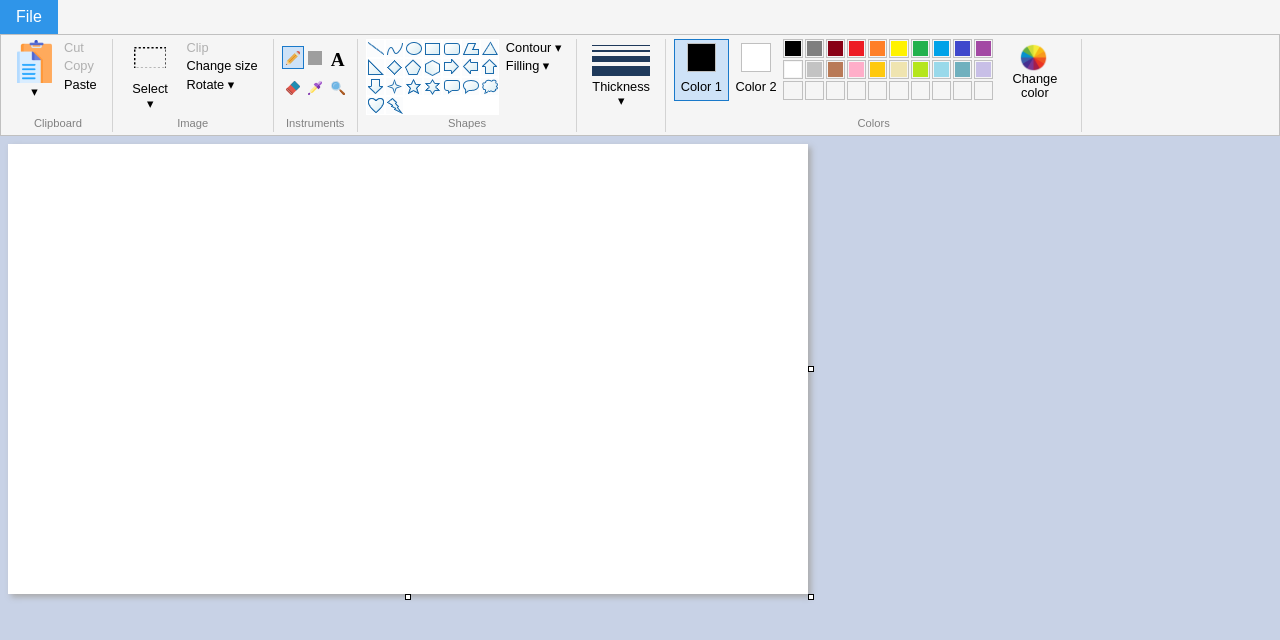
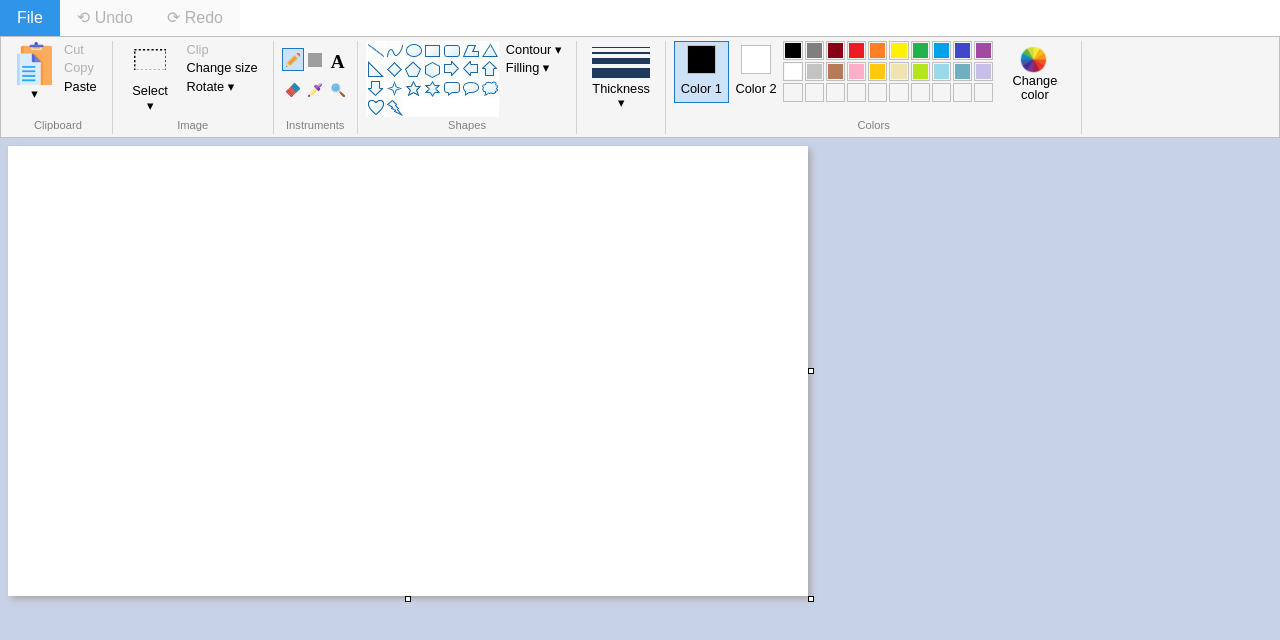
Before and after one commit to 1valdis/paint, a React (Create React App) app: page / in a window 1280 px wide. Shown: the top 640 px of the page. Built offline with nearby package versions, Linux system fonts and the light colour scheme; grey boxes are pictures that could not be loaded.

Commit message:
undo-redo (wip)

```diff
--- a/src/components/App/App.tsx
+++ b/src/components/App/App.tsx
@@ -28,6 +28,10 @@ import { Point } from '../../common/Point'
 import { ResizeSkewResult } from '../Image/ResizeSkew'
 import { Shape, Shapes, ShapeSettingValue } from '../Shapes/Shapes'
 import { ShapesInstrument } from '../instruments/Shapes/ShapesInstrument'
+import { TopPanel } from '../TopPanel/TopPanel'
+import { UndoRedo } from '../UndoRedo/UndoRedo'
+
+const historyLength = 50
 
 export const App = () => {
   const create = useCallback(() => {
@@ -40,6 +44,8 @@ export const App = () => {
   }, [])
 
   const [mainCanvas, setMainCanvas] = useState(create())
+  const [canvasHistory, setCanvasHistory] = useState([mainCanvas])
+  const [currentCanvasIndex, setCurrentCanvasIndex] = useState(0)
   const canvasOnDisplayRef = useRef<HTMLCanvasElement | null>(null)
 
   const [filename] = useState('pic.png')
@@ -100,14 +106,20 @@ export const App = () => {
     ctx.drawImage(mainCanvas, 0, 0)
   }, [mainCanvas])
 
-  const updateCanvas = (newCanvas: HTMLCanvasElement) => {
+  const updateCanvas = useCallback((newCanvas: HTMLCanvasElement) => {
     const canvas = document.createElement('canvas')
     canvas.width = newCanvas.width
     canvas.height = newCanvas.height
     const context = canvas.getContext('2d')!
     context.drawImage(newCanvas, 0, 0)
     setMainCanvas(canvas)
+    setCurrentCanvasIndex((index) => Math.min(index + 1, historyLength - 1))
+    if (canvasHistory.length === historyLength) {
+      setCanvasHistory((history) => [...history.slice(1), canvas])
+    } else {
+      setCanvasHistory((history) => [...history, canvas])
     }
+  }, [canvasHistory])
 
   const addNewColor = (newColor: Color) => {
     if (colors.find(
@@ -220,7 +232,7 @@ export const App = () => {
       rectangle: { top: 0, left: 0, width: pastedImage.width, height: pastedImage.height }
     })
     setInstrument('selection')
-  }, [mainCanvas, secondaryColor, isSelectionTransparent])
+  }, [mainCanvas, secondaryColor, isSelectionTransparent, updateCanvas])
 
   const createSelectionDetailsFromRectangle = useCallback((rectangle: Rectangle) => {
     if (rectangle.width === 0 && rectangle.height === 0) {
@@ -480,7 +492,7 @@ export const App = () => {
     newCtx.drawImage(selectionDetails.background, 0, 0)
     selectInstrument('selection')
     updateCanvas(newCanvas)
-  }, [mainCanvas, selectionDetails])
+  }, [mainCanvas, selectionDetails, updateCanvas])
 
   const cut = useCallback(async () => {
     copy()
@@ -503,7 +515,7 @@ export const App = () => {
     newCtx.drawImage(mainCanvas, -selectionDetails.rectangle.left, -selectionDetails.rectangle.top)
     selectInstrument('selection')
     updateCanvas(newCanvas)
-  }, [mainCanvas, selectionDetails])
+  }, [mainCanvas, selectionDetails, updateCanvas])
 
   const selectZoneType = useCallback((type: SelectionZoneType) => {
     selectInstrument('selection')
@@ -611,7 +623,7 @@ export const App = () => {
         }
       })
     }
-  }, [mainCanvas, selectionDetails])
+  }, [mainCanvas, selectionDetails, updateCanvas])
 
   const handleResizeSkew = useCallback((resizeSkewSettings: ResizeSkewResult) => {
     const canvasToModify = selectionDetails?.image ?? mainCanvas
@@ -664,7 +676,7 @@ export const App = () => {
       context.fillRect(0, 0, transformedCanvas.width, transformedCanvas.height)
       updateCanvas(transformedCanvas)
     }
-  }, [mainCanvas, selectionDetails, secondaryColor])
+  }, [selectionDetails, mainCanvas, secondaryColor, updateCanvas])
   // #endregion
 
   let instrumentComponent = <></>
@@ -733,11 +745,27 @@ export const App = () => {
   }
 
   return <>
+    <TopPanel>
       <FileMenu
         onFileCreate={() => { setMainCanvas(create()); selectInstrument(instrument) }}
         onFileOpen={open}
         onDownload={() => save(mainCanvas, filename)}
       ></FileMenu>
+      <UndoRedo
+        onUndo={() => {
+          if (currentCanvasIndex > 0) {
+            setCurrentCanvasIndex(currentCanvasIndex - 1)
+          }
+        }}
+        undoAvailable={currentCanvasIndex > 0}
+        onRedo={() => {
+          if (currentCanvasIndex < canvasHistory.length - 1) {
+            setCurrentCanvasIndex(currentCanvasIndex + 1)
+          }
+        }}
+        redoAvailable={currentCanvasIndex < canvasHistory.length - 1}
+      ></UndoRedo>
+    </TopPanel>
     <NavBar>
       <NavBarItem footer="Clipboard">
         <Clipboard
--- a/src/components/FileMenu/FileMenu.css
+++ b/src/components/FileMenu/FileMenu.css
@@ -1,11 +1,6 @@
-.file-menu{
-  align-self: stretch;
-}
 .file-menu-button{
   background-color: #1979ca;
   color: white;
-  padding: 0.5em 1em;
-  border: none;
 }
 .file-menu-button:hover{
   background-color: #2f95e9;
--- /dev/null
+++ b/src/components/TopPanel/TopPanel.css
@@ -0,0 +1,9 @@
+.top-panel {
+  display: flex;
+  align-self: stretch;
+}
+
+.top-panel button {
+  padding: 0.5em 1em;
+  border: 1px solid transparent;
+}
--- /dev/null
+++ b/src/components/TopPanel/TopPanel.tsx
@@ -0,0 +1,7 @@
+import { FC, PropsWithChildren } from 'react'
+
+import './TopPanel.css'
+
+export const TopPanel: FC<PropsWithChildren<{}>> = (props) => {
+  return <div className='top-panel'>{props.children}</div>
+}
--- /dev/null
+++ b/src/components/UndoRedo/UndoRedo.css
@@ -0,0 +1,11 @@
+.undo-redo:not(:disabled):hover {
+  background: var(--hover-background-color);
+  border: 1px solid var(--hover-border-color);
+}
+.undo-redo:not(:disabled):active {
+  background: var(--active-background-color);
+  border: 1px solid var(--active-border-color);
+}
+.undo-redo button:focus {
+  outline: none;
+}
--- /dev/null
+++ b/src/components/UndoRedo/UndoRedo.tsx
@@ -0,0 +1,15 @@
+import { FC } from 'react'
+
+import './UndoRedo.css'
+
+interface UndoRedoProps {
+  onUndo: () => void
+  undoAvailable: boolean;
+  onRedo: () => void
+  redoAvailable: boolean;
+}
+
+export const UndoRedo: FC<UndoRedoProps> = (props) => <>
+  <button className='undo-redo' onClick={props.onUndo} disabled={!props.undoAvailable}>⟲ Undo</button>
+  <button className='undo-redo' onClick={props.onRedo} disabled={!props.redoAvailable}>⟳ Redo</button>
+</>
--- a/src/components/instruments/Shapes/StraightLine.tsx
+++ b/src/components/instruments/Shapes/StraightLine.tsx
@@ -111,7 +111,6 @@ export const StraightLine: FunctionComponent<ShapesInstrumentProps> = ({
         onResizeMove={(event) => {
           event.stopPropagation()
           const [x, y] = getCanvasCoordsFromEvent(modifiedCanvasRef.current!, event)
-          console.log(`setting line in FIRST handler to ${x + ' ' + y}, ${line[1].x + ' ' + line[1].y}`)
           setLine((oldLine) => [{ x, y }, oldLine![1]])
         }}
         onResizeEnd={(event) => {
@@ -127,7 +126,6 @@ export const StraightLine: FunctionComponent<ShapesInstrumentProps> = ({
         onResizeMove={(event) => {
           event.stopPropagation()
           const [x, y] = getCanvasCoordsFromEvent(modifiedCanvasRef.current!, event)
-          console.log(`setting line in SECOND handler to ${line[0].x + ' ' + line[0].y}, ${x + ' ' + y}`)
           setLine((oldLine) => [oldLine![0], { x, y }])
         }}
         onResizeEnd={(event) => {
--- a/tsconfig.json
+++ b/tsconfig.json
@@ -1,6 +1,6 @@
 {
   "compilerOptions": {
-    "target": "es2020",
+    "target": "ES2022",
     "lib": [
       "dom",
       "dom.iterable",
```
Lines whose indentation alone changed are shown as unchanged.
